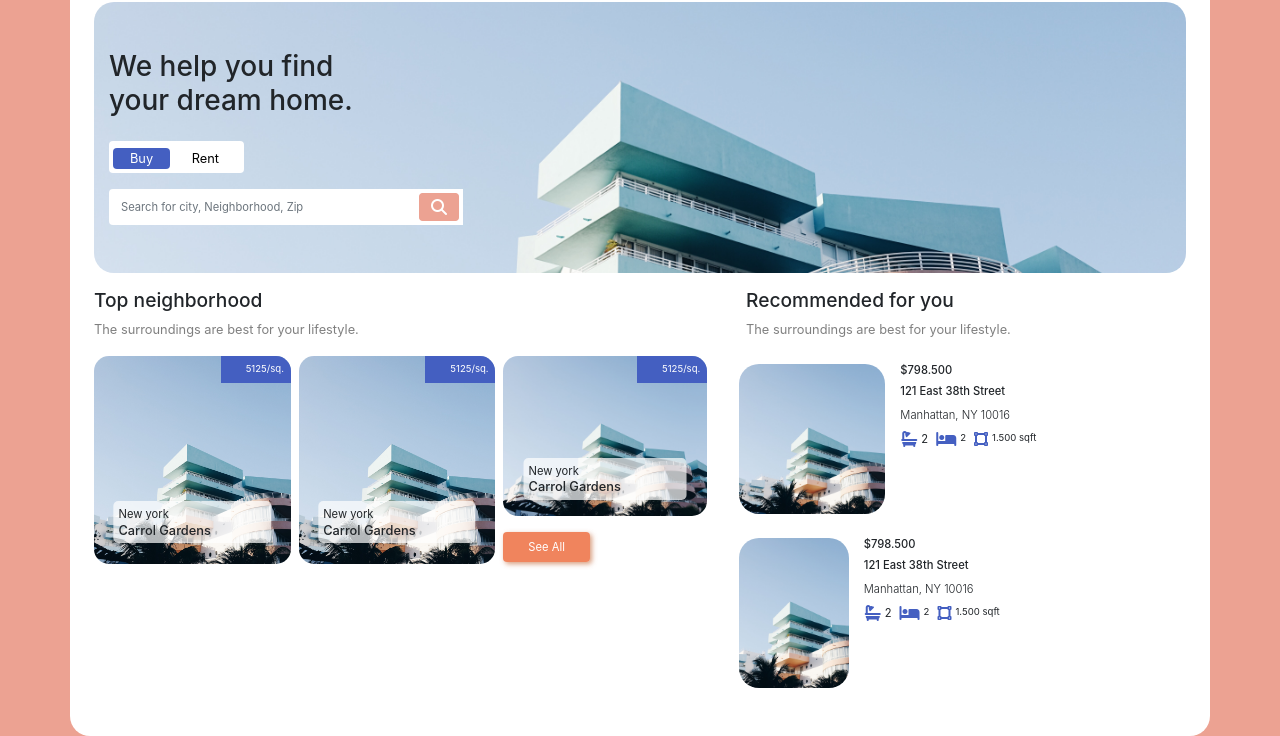
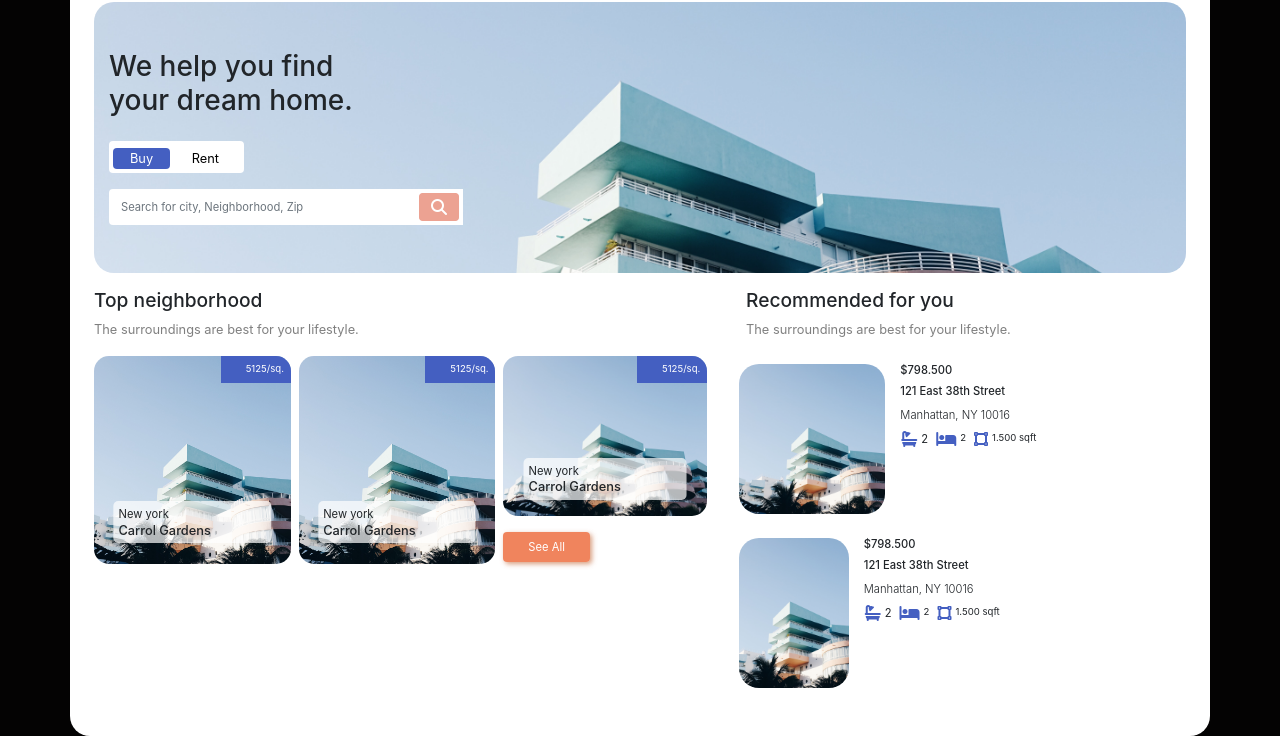
Before and after one commit to MariusZerni/university-compare, a plain HTML site: page index.html in a window 1280 px wide. Shown: the part 118-854 px from the top of the page. Drawn offline with nearby package versions, Linux system fonts and the light colour scheme.

Commit message:
chenged background

```diff
--- a/src/css/styles.css
+++ b/src/css/styles.css
@@ -7,7 +7,7 @@
 
 @media only screen and (min-width: 767px) {
   body {
-    background: #ECA292;
+    background: rgb(4, 3, 3);
   }
 }
 
```
